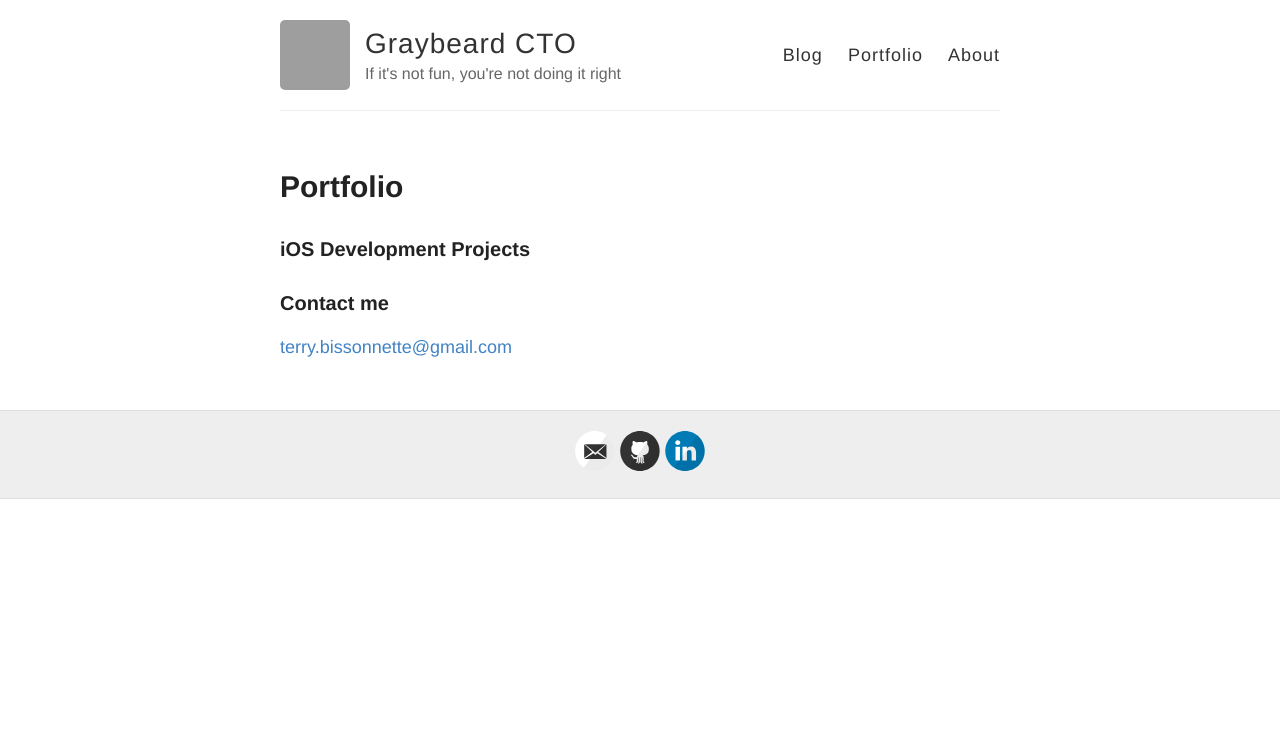
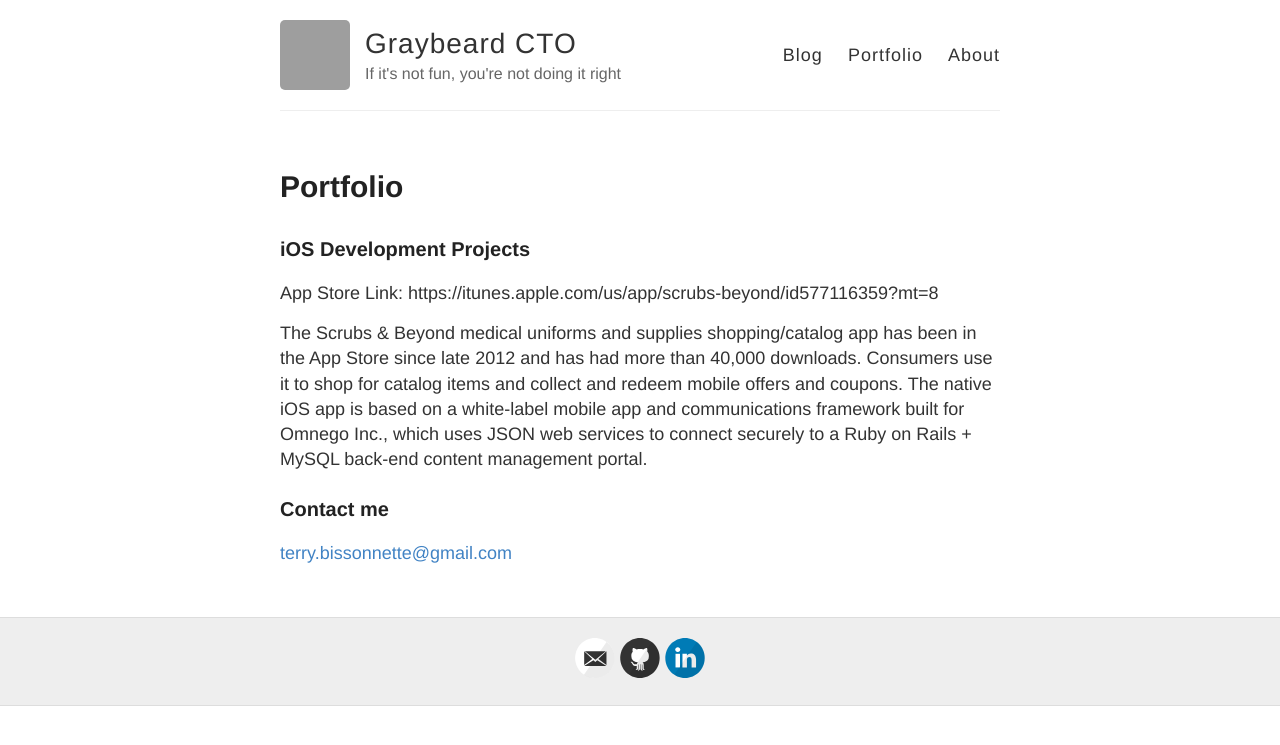
Before and after one commit to tbissonnette/tbissonnette.github.io, a Jekyll site: the page built from portfolio.md, in a window 1280 px wide. Shown: the top 745 px of the page. Built offline with Jekyll 4.4.1, drawn with Linux system fonts in a browser that asks for light colours; Markdown is read by kramdown in place of the engine named in the settings; grey boxes are pictures that could not be loaded.

Commit message:
Update portfolio.md

```diff
--- a/portfolio.md
+++ b/portfolio.md
@@ -6,6 +6,10 @@ permalink: /portfolio/
 
 ### iOS Development Projects
 
+App Store Link: https://itunes.apple.com/us/app/scrubs-beyond/id577116359?mt=8
+
+The Scrubs & Beyond medical uniforms and supplies shopping/catalog app has been in the App Store since late 2012 and has had more than 40,000 downloads.  Consumers use it to shop for catalog items and collect and redeem mobile offers and coupons.
+The native iOS app is based on a white-label mobile app and communications framework built for Omnego Inc., which uses JSON web services to connect securely to a Ruby on Rails + MySQL back-end content management portal.
 
 ### Contact me
 
```
